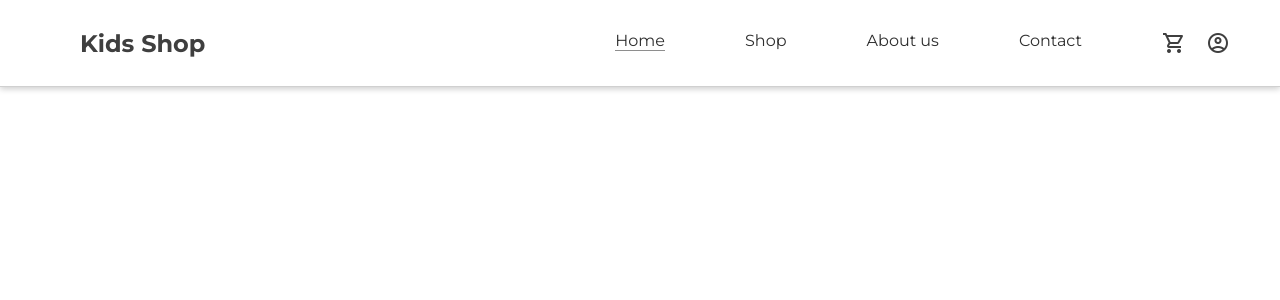
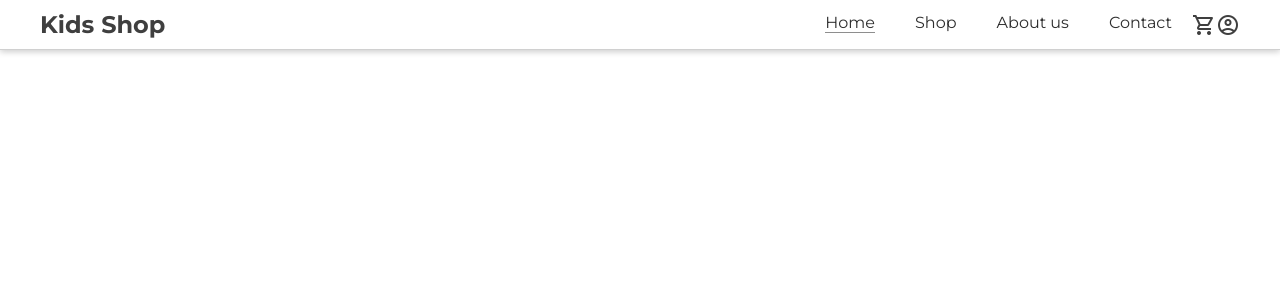
Before and after one commit to maksymskvr1324/Shop_kids, a React (Create React App) app: page / in a window 1280 px wide. Shown: the top 300 px of the page. Built offline with nearby package versions, Linux system fonts and the light colour scheme.

Commit message:
fix position navbar

```diff
--- a/package.json
+++ b/package.json
@@ -12,7 +12,7 @@
     "@types/react-dom": "^18.2.18",
     "react": "^18.2.0",
     "react-dom": "^18.2.0",
-    "react-scripts": "5.0.1",
+    "react-scripts": "^5.0.1",
     "web-vitals": "^2.1.4"
   },
   "scripts": {
--- a/src/components/Home.tsx
+++ b/src/components/Home.tsx
@@ -16,7 +16,6 @@ export  function Navbar() {
           </div>
         </ul>
       </div>
-      <div className=""></div>
     </nav>
   )
 }
--- a/src/css/main.css
+++ b/src/css/main.css
@@ -4,35 +4,36 @@ body{
     margin: 0;
     font-family: 'Montserrat', sans-serif;
 }
+
+.container{
+  max-width: 1200px;
+  margin: 0 auto;
+  padding: 10px;
+  display: flex;
+  justify-content: space-between;
+  align-items: center;
+}
 .navbar {
     background-color: #ffffff;
     color: #3f3f3f;
-    padding: 15px 0;
     border-bottom: 1px solid rgb(208, 208, 208);
     z-index: 1;
     box-shadow: 0px 2px 6px rgb(206, 206, 206);
   }
 
-  .container {
-    display: flex;
-    justify-content: space-between;
-    align-items: center;
-
-  }
-
   .logo {
     font-size: 1.5rem;
     font-weight: bold;
-    margin-left: 80px;
   }
 
   .nav-links {
     list-style: none;
     display: flex;
+    margin: 0;
   }
 
   .nav-links li {
-    margin-right: 80px;
+    margin: 0px 20px auto;
   }
 
   .nav-links a {
@@ -67,13 +68,10 @@ body{
 
  .navbar-icon{
   display: flex;
-  margin-right: 30px;
   cursor: pointer;
 
 }
-.navbar-icon span{
-  margin-right: 20px;
-}
+
 
 
 
```
Also changed, not shown: 1 other file (tests, documents, lock files or other folders).
